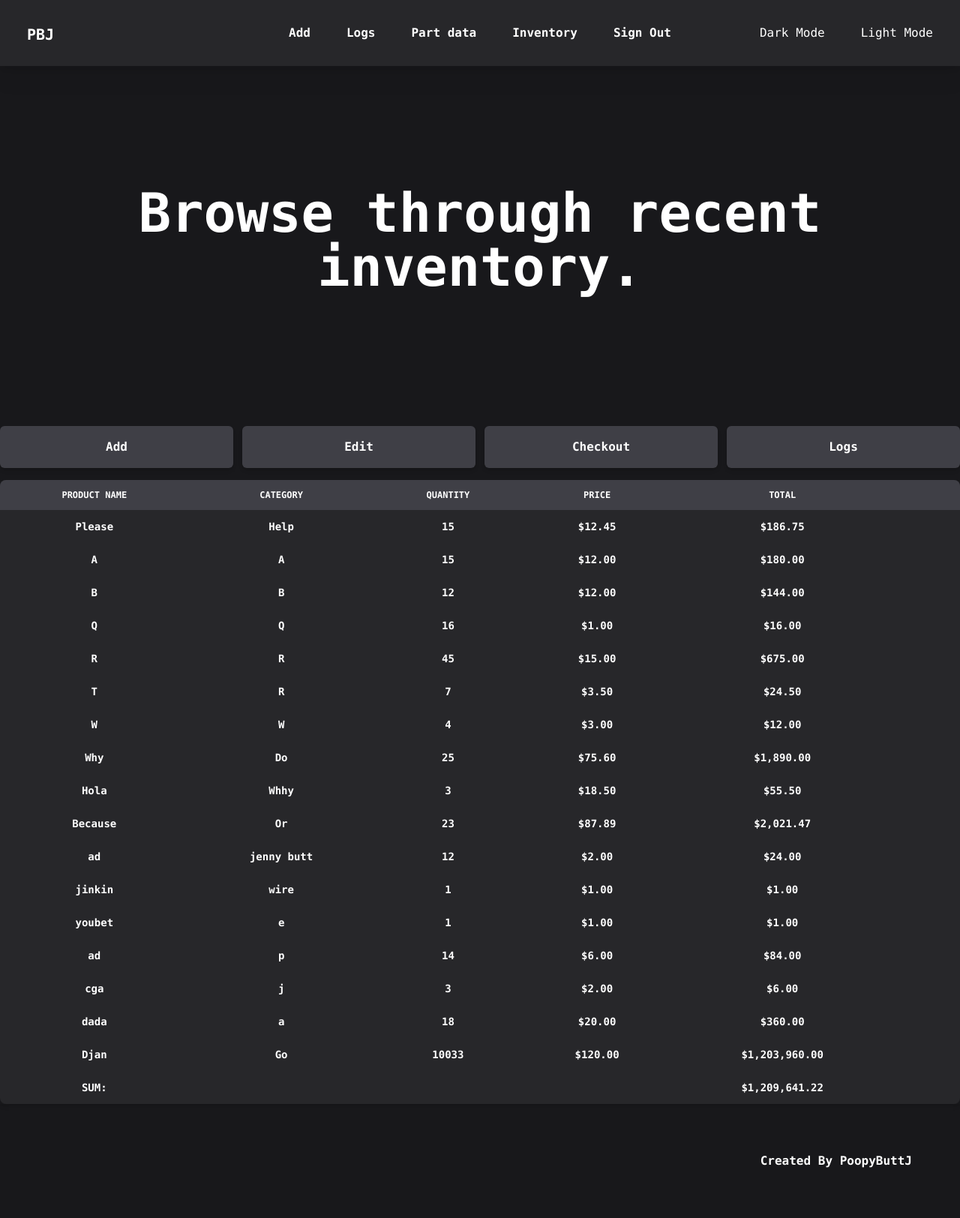
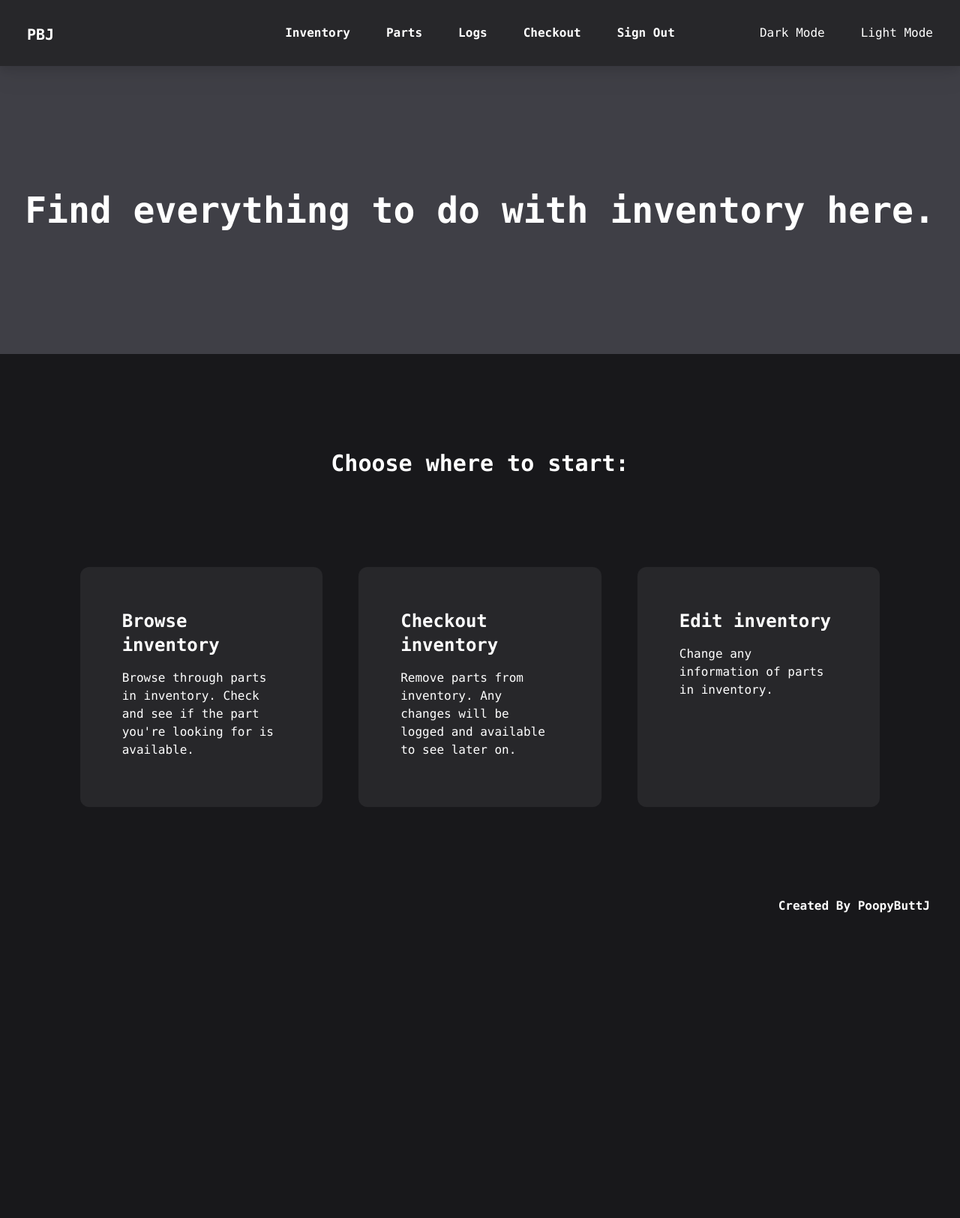
Before and after one commit to juan-lagunas/PBJ, a Django app: page /inventory/ in a window 1280 px wide. Shown: the whole page at 75% size. After the commit the page ends 1217 px from the top, so only its background shows below. Run offline with Django 4.2, Linux system fonts and the light colour scheme; a user stored in the database is signed in; data comes from the database, SQL or seed files in the repository; both versions use the stored data as it was after the commit; lists and menus that the app fills with data are empty; some libraries are stand-ins or nearby versions.

Commit message:
Re-structure project. Create pagination of inventory.

```diff
--- a/core/templates/core/base.html
+++ b/core/templates/core/base.html
@@ -19,10 +19,10 @@
 
             <div class="basis-3/4 min-[1200px]:basis-1/2">
                 <div class="lg:space-x-6 flex justify-end min-[1200px]:justify-center">
-                    <a href="{% url 'inventory:add' %}" class="rounded-lg px-3 py-2 font-semibold {% block hover3 %}{% endblock %} transition ease-in-out">Add</a>
-                    <a href="{% url 'inventory:logs' %}" class="hidden min-[780px]:inline-flex rounded-lg px-3 py-2 font-semibold {% block hover4 %}{% endblock %} transition ease-in-out">Logs</a>
-                    <a href="{% url 'parts:index' %}" class="hidden min-[780px]:inline-flex rounded-lg px-3 py-2 font-semibold {% block hover5 %}{% endblock %} transition ease-in-out">Part data</a>
-                    <a href="{% url 'inventory:index' %}" class="hidden min-[780px]:inline-flex rounded-lg px-3 py-2 font-semibold {% block hover7 %}{% endblock %} transition ease-in-out">Inventory</a>
+                    <a href="{% url 'inventory:index' %}" class="rounded-lg px-3 py-2 font-semibold {% block hover3 %}{% endblock %} transition ease-in-out">Inventory</a>
+                    <a href="{% url 'parts:index' %}" class="hidden min-[780px]:inline-flex rounded-lg px-3 py-2 font-semibold {% block hover4 %}{% endblock %} transition ease-in-out">Parts</a>
+                    <a href="{% url 'inventory:logs' %}" class="hidden min-[780px]:inline-flex rounded-lg px-3 py-2 font-semibold {% block hover5 %}{% endblock %} transition ease-in-out">Logs</a>
+                    <a href="{% url 'inventory:checkout' %}" class="hidden min-[780px]:inline-flex rounded-lg px-3 py-2 font-semibold {% block hover7 %}{% endblock %} transition ease-in-out">Checkout</a>
                     <a href="{% url 'core:signout' %}" class="rounded-lg px-3 py-2 font-semibold {% block hover6 %}{% endblock %} transition ease-in-out">Sign Out</a>
                 </div>
             </div>
@@ -51,7 +51,7 @@
     {% endif %}
 
     {% if user.is_authenticated %}
-    <footer class="p-16 text-base leading-10 w-full">
+    <footer class="p-10 text-base leading-10 w-full">
         <div class="flex justify-end ">
             <a href="{% url 'core:index' %}" class="font-bold text-base">Created By PoopyButtJ</a>
         </div>
--- a/inventory/templates/inventory/index.html
+++ b/inventory/templates/inventory/index.html
@@ -10,65 +10,32 @@
 {% block hover6 %}{{ theme.hover }}{% endblock %}
 {% block hover7 %}{{ theme.hover }}{% endblock %}
 {% block body %}
-<div class="container mx-auto">
-    <div class="py-40 text-7xl font-bold text-center">
-        Browse through recent inventory.
+<div class="h-96 flex {% if theme.mode == 'Light' %} bg-gradient-to-r from-pink-500 via-red-500 to-yellow-500 {% else %} bg-zinc-700 {% endif %}">
+    <div class="m-auto text-center text-2xl lg:text-3xl xl:text-5xl font-bold">
+        Find everything to do with inventory here.
     </div>
 </div>
-<div class="w-10/12 mx-auto block sm:container py-4">
-    <div class="sm:flex sm:justify-between sm:space-x-2 md:space-x-3">
-        <a href="{% url 'inventory:add' %}" class="block py-20 text-3xl text-center sm:text-base m-auto mt-6 sm:p-4 sm:m-0 w-full font-semibold rounded-md shadow-md {% if theme.mode == 'Light' %} bg-slate-400 hover:bg-slate-200 {% else %} bg-zinc-700 hover:bg-zinc-400 {% endif %} transition ease-in-out">
-            Add
+<div class="container mx-auto pt-32 pb-10">
+    <div class="text-xl sm:text-3xl text-center font-semibold">
+        Choose where to start:
+    </div>
+</div>
+<div class="w-10/12 md:w-7/12 lg:w-1/2 xl:w-10/12 2xl:w-7/12 mx-auto py-10">
+    <div class=" xl:flex xl:flex-row xl:space-x-12 ">
+        <a href="{% url 'inventory:stock' %}" class="xl:basis-1/3 block p-14 my-10 hover:p-16 h-80 {% if theme.mode == 'Light' %} text-slate-100 bg-gradient-to-r from-violet-500 to-blue-500 hover:from-yellow-500 hover:to-pink-500 {% else %} bg-zinc-800 hover:bg-zinc-600 {% endif %} rounded-xl transition ease-in-out delay-150">
+            <h1 class="text-2xl font-bold ">Browse inventory</h1>
+            <p class="pt-4 ">Browse through parts in inventory. Check and see if the part you're looking for is available.</p>
         </a>
-        <a href="{% url 'inventory:edit' %}" class="block py-20 text-3xl text-center sm:text-base m-auto mt-6 sm:p-4 sm:m-0 w-full font-semibold rounded-md shadow-md {% if theme.mode == 'Light' %} bg-slate-400 hover:bg-slate-200 {% else %} bg-zinc-700 hover:bg-zinc-400 {% endif %} transition ease-in-out">
-            Edit
+        <a href="{% url 'inventory:checkout' %}" class="xl:basis-1/3 block p-14 my-10 hover:p-16 h-80 {% if theme.mode == 'Light' %} text-slate-100 bg-gradient-to-r from-violet-500 to-blue-500 hover:from-yellow-500 hover:to-pink-500 {% else %} bg-zinc-800 hover:bg-zinc-600 {% endif %} rounded-xl transition ease-in-out delay-150">
+            <h1 class="text-2xl font-bold">Checkout inventory</h1>
+            <p class="pt-4 ">Remove parts from inventory. Any changes will be logged and available to see later on.</p>
         </a>
-        <a href="{% url 'inventory:checkout' %}" class="block py-20 text-3xl text-center sm:text-base m-auto mt-6 sm:p-4 sm:m-0 w-full font-semibold rounded-md shadow-md {% if theme.mode == 'Light' %} bg-slate-400 hover:bg-slate-200 {% else %} bg-zinc-700 hover:bg-zinc-400 {% endif %} transition ease-in-out">
-            Checkout
-        </a>
-        <a href="{% url 'inventory:logs' %}" class="block py-20 text-3xl text-center sm:text-base m-auto mt-6 mb-10 sm:mb-0 sm:p-4 sm:m-0 w-full font-semibold rounded-md shadow-md {% if theme.mode == 'Light' %} bg-slate-400 hover:bg-slate-200 {% else %} bg-zinc-700 hover:bg-zinc-400 {% endif %} transition ease-in-out">
-            Logs
+        <a href="{% url 'inventory:edit' %}" class="xl:basis-1/3 block p-14 my-10 hover:p-16 h-80 {% if theme.mode == 'Light' %} text-slate-100 bg-gradient-to-r from-violet-500 to-blue-500 hover:from-yellow-500 hover:to-pink-500 {% else %} bg-zinc-800 hover:bg-zinc-600 {% endif %} rounded-xl transition ease-in-out delay-150">
+            <h1 class="text-2xl font-bold">Edit inventory</h1>
+            <p class="pt-4 ">Change any information of parts in inventory.</p>
         </a>
     </div>
 </div>
-<section class="container mx-auto">
-    <div class="{% if theme.mode == 'Light' %} bg-slate-200 {% else %} bg-zinc-800 {% endif %} rounded-lg">
-        <div class="relative shadow-md">
-            <div class="overflow-x-auto rounded-lg">
-                <table class="w-full text-sm text-left">
-                    <thead class="text-xs uppercase m-auto {% if theme.mode == 'Light' %} bg-slate-400 {% else %} bg-zinc-700 {% endif %} ">
-                        <tr class="">
-                            <th scope="col" class="px-6 py-3 text-center">Product name</th>
-                            <th scope="col" class="px-6 py-3 text-center">Category</th>
-                            <th scope="col" class="px-6 py-3 text-center">Quantity</th>
-                            <th scope="col" class="px-6 py-3 text-center">Price</th>
-                            <th scope="col" class="px-6 py-3 text-center">Total</th>
-                            <th scope="col" class="px-6 py-3 text-center"><span class="sr-only">Actions</span></th>
-                        </tr>
-                    </thead>
-                    <tbody>
-                        {% for part in inventory %}
-                        <tr class="">
-                            <th scope="col" class="px-6 py-3 text-center">{{ part.partname }}</th>
-                            <th scope="col" class="px-6 py-3 text-center">{{ part.category }}</th>
-                            <th scope="col" class="px-6 py-3 text-center">{{ part.quantity }}</th>
-                            <th scope="col" class="px-6 py-3 text-center">{{ part.usd }}</th>
-                            <th scope="col" class="px-6 py-3 text-center">{{ part.total }}</th>
-                            <th scope="col" class="px-6 py-3 text-center"><span class="sr-only">Actions</span></th>
-                        </tr>
-                        {% endfor %}
-                    <tfoot class="">
-                        <tr class="">
-                            <th scope="col" class="px-6 py-3 text-center">SUM:</th>
-                            <th scope="col" class="px-6 py-3 text-center"></th>
-                            <th scope="col" class="px-6 py-3 text-center"></th>
-                            <th scope="col" class="px-6 py-3 text-center"></th>
-                            <th scope="col" class="px-6 py-3 text-center">{{ total }}</th>
-                        </tr>
-                    </tfoot>
-                </table>
-            </div>
-        </div>
-    </div>
-</section>
+
+
 {% endblock %}
--- a/inventory/urls.py
+++ b/inventory/urls.py
@@ -5,8 +5,10 @@ app_name = 'inventory'
 
 urlpatterns = [
     path('', views.index, name='index'),
+    path('stock', views.stock, name='stock'),
     path('add', views.add, name='add'),
     path('logs', views.logs, name='logs'),
     path('checkout', views.checkout, name='checkout'),
     path('edit', views.edit, name='edit'),
+    path('page', views.page, name='page')
 ]
--- a/inventory/views.py
+++ b/inventory/views.py
@@ -6,13 +6,14 @@ import datetime
 from .models import Inventory, Log
 from parts.models import Part, Category
 from core.models import DarkMode
-
+from django.db.models import Sum
+import math
 
 # Inventory home
 @login_required
 def index(request):
+    theme = DarkMode.objects.filter(user=request.user.username)[0]
     inventory = Inventory.objects.all()[:20]
-    theme = DarkMode.objects.filter(user=request.user.username)[0]
     total = 0
     for part in inventory:
         total += part.price * part.quantity
@@ -23,7 +24,98 @@ def index(request):
         'total': f'${total:,.2f}'
     })
 
-# Add quantity to existing part
+
+# Display inventory
+@login_required
+def stock(request):
+    theme = DarkMode.objects.filter(user=request.user.username)[0]
+    inventory = Inventory.objects.all().order_by('-quantity')[:10]
+    part_count = Inventory.objects.aggregate(Sum('quantity'))
+    total = 0
+    for part in inventory:
+        total += part.price * part.quantity
+
+    # Handles search
+    if request.method == 'POST' and 'search' in request.POST:
+        part = request.POST['part_name'].title()
+        if not part:
+            return render(request, 'inventory/stock.html', {
+                'theme': theme,
+                'inventory': inventory,
+                'part_count': part_count,
+                'total': f'${total:,.2f}',
+                'fail': 'Could not find part.'
+            })
+
+        try:
+            part_data = Inventory.objects.filter(partname__contains=part)
+        except:
+            return render(request, 'inventory/stock.html', {
+                'theme': theme,
+                'inventory': inventory,
+                'part_count': part_count,
+                'total': f'${total:,.2f}',
+                'fail': 'Could not find part.'
+            })
+
+        return render(request, 'inventory/stock.html', {
+            'theme': theme,
+            'inventory': part_data,
+            'part_count': part_count,
+            'total': f'${total:,.2f}',
+            'success': 'success'
+        })
+
+    return render(request, 'inventory/stock.html', {
+        'theme': theme,
+        'inventory': inventory,
+        'part_count': part_count,
+        'total': f'${total:,.2f}'
+    })
+
+@login_required
+def page(request):
+    theme = DarkMode.objects.filter(user=request.user.username)[0]
+    parts = Inventory.objects.count()
+    pages = math.ceil(parts/10)
+    inventory = Inventory.objects.all()[:10]
+    if request.method == 'GET':
+        return render(request, 'inventory/page.html', {
+            'theme': theme,
+            'pages': range(1,pages+1),
+            'inventory': inventory
+        })
+
+    if request.method == 'POST':
+        try:
+            page = int(request.POST['page'])
+        except ValueError:
+            return render(request, 'inventory/page.html', {
+                'fail': 'Page not founds',
+                'theme': theme,
+                'inventory': inventory,
+                'pages': range(1,pages+1),
+            })
+
+        if page > pages or page < 0:
+            return render(request, 'inventory/page.html', {
+                'fail': 'Page not found',
+                'theme': theme,
+                'inventory': inventory,
+                'pages': range(1,pages+1),
+            })
+
+        inventory = Inventory.objects.all()[page*10-10:page*10]
+        return render(request, 'inventory/page.html', {
+            'theme': theme,
+            'pages': range(1,pages+1),
+            'inventory': inventory
+        })
+
+
+
+
+# Add inventory
 @login_required
 def add(request):
     theme = DarkMode.objects.filter(user=request.user.username)[0]
@@ -87,7 +179,7 @@ def add(request):
         })
 
 
-# Get all logs info to display
+# Show logs
 @login_required
 def logs(request):
     logs = Log.objects.all().order_by('-date')[:15]
@@ -98,7 +190,7 @@ def logs(request):
 })
 
 
-# Checkout parts from inventory
+# Checkout parts
 @login_required
 def checkout(request):
     theme = DarkMode.objects.filter(user=request.user.username)[0]
@@ -182,7 +274,7 @@ def edit(request):
                 'parts': part_inventory
             })
 
-    # Handles changing inventory data
+    # Handles changing info
     if request.method == 'POST' and 'edit' in request.POST:
         try:
             part = request.POST['part'].title()
```
Also changed, not shown: core/views.py (+2 -5 lines), parts/templates/parts/index.html (+34 -67 lines), parts/views.py (+25 -1 lines), db.sqlite3.
